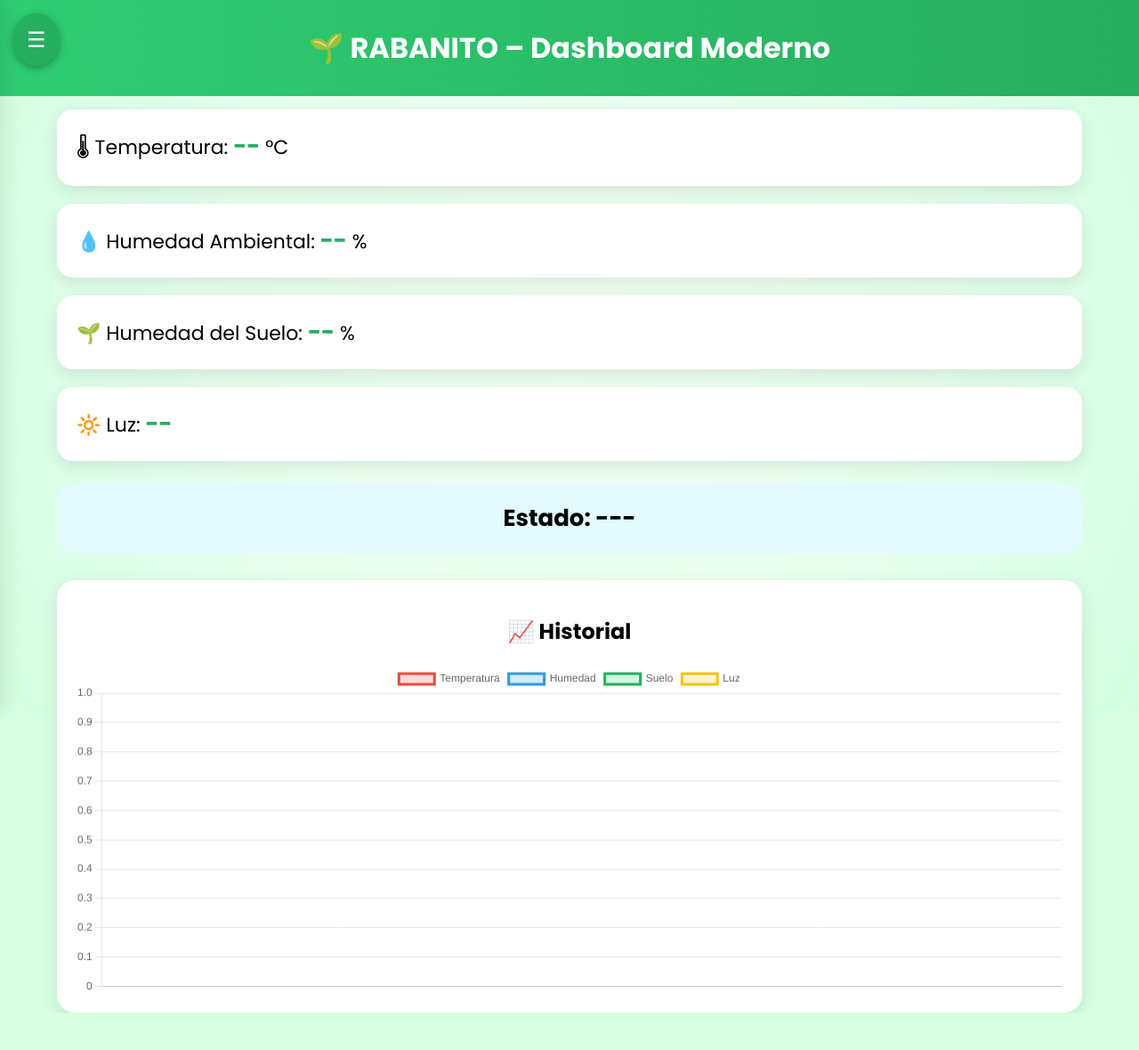
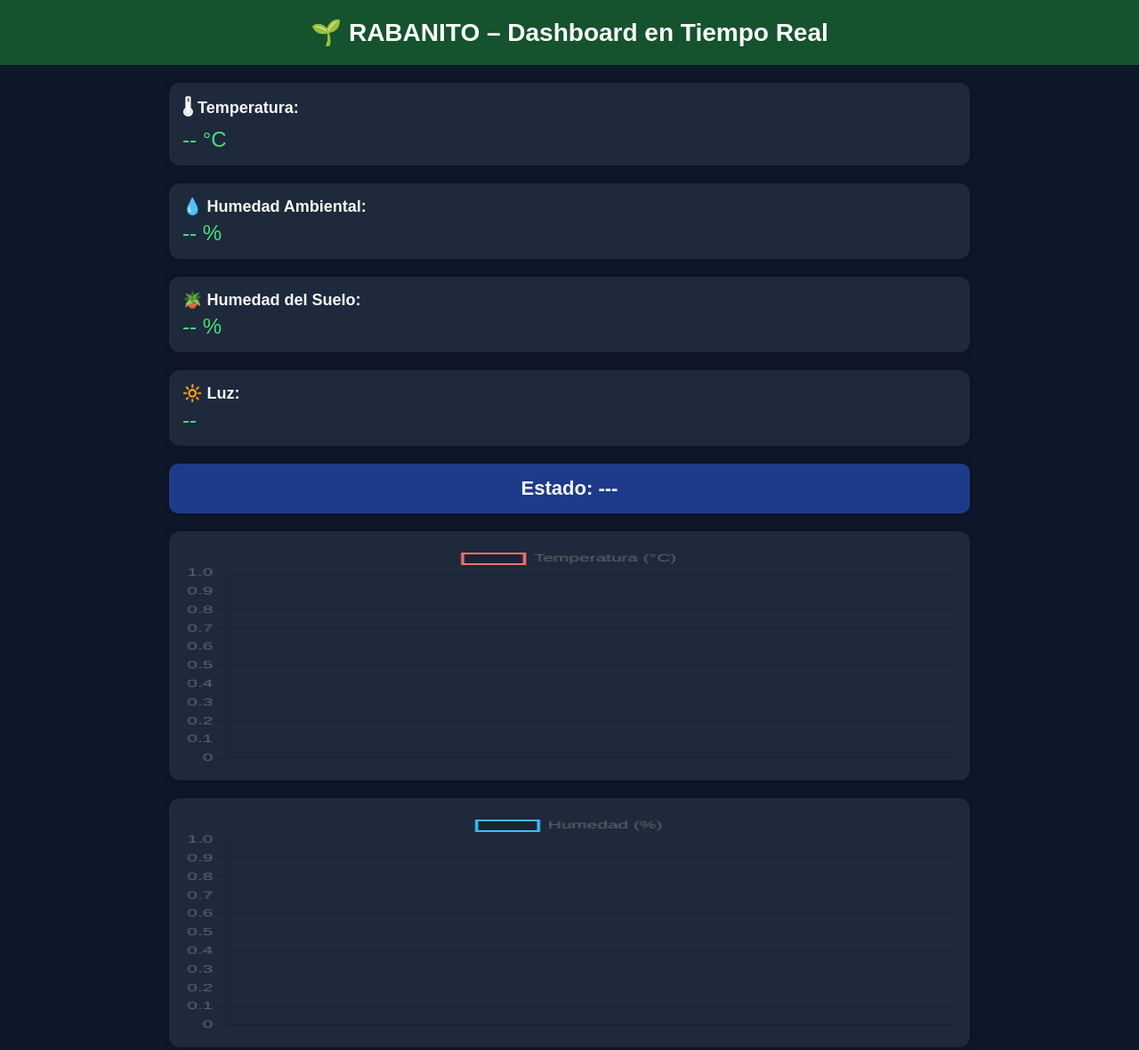
Before and after one commit to christopherjimmateoortega-bit/rabanito-dashboard, a plain HTML site: page index.html in a window 1280 px wide. Shown: the top 1180 px of the page at 89% size. Before the commit the page ends 1138 px from the top, so only its background shows below. Drawn offline with nearby package versions, Linux system fonts and the light colour scheme; no server answers.

Commit message:
Update index.html

```diff
--- a/index.html
+++ b/index.html
@@ -2,297 +2,236 @@
 <html lang="es">
 <head>
 <meta charset="UTF-8">
+<title>RABANITO – Dashboard</title>
 
-<title>🌱 RABANITO – Dashboard Moderno</title>
-
-<link href="https://fonts.googleapis.com/css2?family=Poppins:wght@300;400;600;700&display=swap" rel="stylesheet">
-<script src="https://cdn.jsdelivr.net/npm/chart.js"></script>
-
+<!-- Tema oscuro por defecto -->
 <style>
-body {
-  font-family: 'Poppins', sans-serif;
-  margin: 0; padding: 0;
-  background: #d7ffe0;
-  overflow-x: hidden;
+  :root {
+    --bg: #0f172a;
+    --card: #1e293b;
+    --text: #f8fafc;
+    --accent: #4ade80;
+    --danger: #f87171;
+    --warning: #facc15;
   }
 
-/* Fondo suave animado */
-#fondo {
-  position: fixed;
-  top: 0; left: 0;
-  width: 100%; height: 100%;
-  background: radial-gradient(circle, rgba(255,255,255,0.6), rgba(180,255,200,0.3));
-  animation: brillo 6s infinite alternate;
-  z-index: -1;
-}
-@keyframes brillo {
-  from { filter: brightness(1); }
-  to   { filter: brightness(1.12); }
+  body {
+    background: var(--bg);
+    color: var(--text);
+    font-family: Arial, sans-serif;
+    margin: 0;
+    padding: 0;
   }
 
-/* Menú lateral */
-#menu {
-  position: fixed; top: 0; left: 0;
-  width: 260px; height: 100%;
-  background: rgba(255,255,255,0.97);
-  transform: translateX(-260px);
-  transition: 0.3s;
-  box-shadow: 4px 0px 20px rgba(0,0,0,0.1);
-  backdrop-filter: blur(8px);
-  z-index: 20;
-}
-#menu.open { transform: translateX(0); }
-
-#menu h2 {
-  font-size: 24px;
+  h1 {
+    text-align: center;
     padding: 20px;
-  text-align: center;
-  color: #27ae60;
+    font-size: 28px;
+    background: #14532d;
+    margin: 0;
+    color: white;
   }
 
-.menuBtn {
-  padding: 15px 20px;
-  font-size: 17px;
-  border-bottom: 1px solid #ececec;
-  cursor: pointer;
-  transition: 0.2s;
-}
-.menuBtn:hover {
-  background: #e7ffe9;
+  .container {
+    max-width: 900px;
+    margin: auto;
+    padding: 20px;
   }
 
-/* Botón menú */
-#toggleMenu {
-  position: fixed;
-  top: 15px; left: 15px;
-  background: #27ae60;
-  color: white;
-  font-size: 24px;
-  padding: 12px 15px;
-  border-radius: 50%;
-  cursor: pointer;
-  box-shadow: 0 3px 10px rgba(0,0,0,0.3);
-  z-index: 21;
+  .card {
+    background: var(--card);
+    padding: 15px;
+    margin-bottom: 20px;
+    border-radius: 12px;
+    box-shadow: 0 0 10px #0005;
   }
 
-/* Título */
-header {
-  text-align: center;
-  padding: 30px;
-  font-size: 32px;
-  font-weight: 700;
-  color: white;
-  background: linear-gradient(90deg, #2ecc71, #27ae60);
-  margin-bottom: 15px;
-  animation: fadeDown 1s;
-}
-@keyframes fadeDown{
-  from { opacity:0; transform:translateY(-20px);}
-  to   { opacity:1; transform:translateY(0);}
+  .label {
+    font-size: 18px;
+    font-weight: bold;
   }
 
-/* Contenedor */
-#contenedor {
-  width: 90%;
-  margin: auto;
+  .value {
+    font-size: 24px;
+    color: var(--accent);
+    margin-top: 5px;
   }
 
-/* Tarjetas */
-.card {
-  background: white;
-  padding: 22px;
-  border-radius: 18px;
-  margin-bottom: 20px;
-  font-size: 22px;
-  box-shadow: 0 6px 20px rgba(0,0,0,0.1);
-  transition: 0.25s;
-}
-.card:hover {
-  transform: translateY(-4px);
-  box-shadow: 0 10px 30px rgba(0,0,0,0.15);
+  canvas {
+    width: 100% !important;
+    height: 250px !important;
   }
 
-.valor {
-  font-weight: 700;
-  color: #27ae60;
-  font-size: 26px;
-}
-
-/* Estado */
-#estadoPlanta {
-  background: #e3faff;
-  padding: 20px;
-  border-radius: 20px;
-  text-align:center;
-  font-size: 26px;
-  font-weight: 700;
-  margin-top: 25px;
-}
-
-/* Gráfica */
-.graficaBox {
-  background: white;
-  padding: 20px;
-  border-radius: 20px;
-  margin-top: 30px;
-  box-shadow: 0 5px 20px rgba(0,0,0,0.1);
+  #estado {
+    font-size: 22px;
+    font-weight: bold;
+    text-align: center;
+    padding: 15px;
+    background: #1e3a8a;
+    border-radius: 10px;
   }
 </style>
+
+<!-- Chart.js (CDN confiable) -->
+<script src="https://cdn.jsdelivr.net/npm/chart.js"></script>
 </head>
 
 <body>
 
-<div id="fondo"></div>
+<h1>🌱 RABANITO – Dashboard en Tiempo Real</h1>
 
-<div id="toggleMenu">☰</div>
+<div class="container">
 
-<div id="menu">
-  <h2>🌿 Menú</h2>
-
-  <div class="menuBtn" onclick="modoClaro()">🌞 Tema Claro</div>
-  <div class="menuBtn" onclick="modoOscuro()">🌙 Tema Oscuro</div>
-
-  <div class="menuBtn" onclick="simular('seca')">💧 Simular: Falta agua</div>
-  <div class="menuBtn" onclick="simular('inundada')">⚠️ Simular: Demasiada agua</div>
-  <div class="menuBtn" onclick="simular('luz')">☀️ Simular: Mucha luz</div>
-  <div class="menuBtn" onclick="simular('poca_luz')">🌑 Simular: Poca luz</div>
-  <div class="menuBtn" onclick="simular('normal')">🌱 Simular: Normal</div>
+  <!-- Datos actuales -->
+  <div class="card">
+    <div class="label">🌡 Temperatura:</div>
+    <div class="value" id="temp">-- °C</div>
   </div>
 
-<header>🌱 RABANITO – Dashboard Moderno</header>
+  <div class="card">
+    <div class="label">💧 Humedad Ambiental:</div>
+    <div class="value" id="hum">-- %</div>
+  </div>
 
-<div id="contenedor">
+  <div class="card">
+    <div class="label">🪴 Humedad del Suelo:</div>
+    <div class="value" id="suelo">-- %</div>
+  </div>
 
-  <div class="card">🌡 Temperatura: <span class="valor" id="temp">--</span> °C</div>
-  <div class="card">💧 Humedad Ambiental: <span class="valor" id="hum">--</span> %</div>
-  <div class="card">🌱 Humedad del Suelo: <span class="valor" id="suelo">--</span> %</div>
-  <div class="card">🔆 Luz: <span class="valor" id="luz">--</span></div>
+  <div class="card">
+    <div class="label">🔆 Luz:</div>
+    <div class="value" id="luz">--</div>
+  </div>
 
-  <div id="estadoPlanta">Estado: ---</div>
+  <div id="estado" class="card">Estado: ---</div>
 
-  <div class="graficaBox">
-    <h2 style="text-align:center;">📈 Historial</h2>
-    <canvas id="graficoPlanta" height="100"></canvas>
-  </div>
+  <!-- Gráficas -->
+  <div class="card"><canvas id="chartTemp"></canvas></div>
+  <div class="card"><canvas id="chartHum"></canvas></div>
+  <div class="card"><canvas id="chartSuelo"></canvas></div>
+  <div class="card"><canvas id="chartLuz"></canvas></div>
 
 </div>
 
 <script>
-/* ===================================================
-   CONFIGURACIÓN – IP REAL DEL ESP32
-   =================================================== */
-const ESP32_URL = "http://192.168.100.50/datos";
+// ==========================
+// CONFIGURACIÓN FIREBASE
+// ==========================
+const FIREBASE_URL = "https://rabanitomonitoreo-default-rtdb.firebaseio.com/ultimoRegistro.json";
 
-/* ===================================================
-   GRÁFICO
-   =================================================== */
-const ctx = document.getElementById("graficoPlanta").getContext("2d");
+// ==========================
+// HISTÓRICO LOCAL (20 máx)
+// ==========================
+let historial = {
+  tiempo: [],
+  temp: [],
+  hum: [],
+  suelo: [],
+  luz: []
+};
 
-let chart = new Chart(ctx, {
+// ==========================
+// CREAR GRÁFICAS
+// ==========================
+function crearGrafica(ctx, label, color) {
+  return new Chart(ctx, {
     type: "line",
     data: {
       labels: [],
-    datasets: [
-      { label:"Temperatura", borderColor:"#e74c3c", backgroundColor:"rgba(231,76,60,0.2)", data:[] },
-      { label:"Humedad", borderColor:"#3498db", backgroundColor:"rgba(52,152,219,0.2)", data:[] },
-      { label:"Suelo", borderColor:"#27ae60", backgroundColor:"rgba(46,204,113,0.2)", data:[] },
-      { label:"Luz", borderColor:"#f1c40f", backgroundColor:"rgba(241,196,15,0.2)", data:[] }
-    ]
+      datasets: [{
+        label: label,
+        data: [],
+        borderColor: color,
+        borderWidth: 2,
+        fill: false,
+        tension: 0.2
+      }]
     },
-  options: { scales: { y: { beginAtZero: true } } }
+    options: {
+      responsive: true,
+      scales: { y: { beginAtZero: false } }
+    }
   });
-
-function actualizarGrafico(data) {
-  let h = new Date().toLocaleTimeString();
-  chart.data.labels.push(h);
-
-  chart.data.datasets[0].data.push(data.temperatura);
-  chart.data.datasets[1].data.push(data.humedad);
-  chart.data.datasets[2].data.push(data.humedad_suelo);
-  chart.data.datasets[3].data.push(data.luz);
-
-  if(chart.data.labels.length > 20){
-    chart.data.labels.shift();
-    chart.data.datasets.forEach(d => d.data.shift());
 }
 
-  chart.update();
+const chartTemp = crearGrafica(document.getElementById("chartTemp"), "Temperatura (°C)", "#f87171");
+const chartHum  = crearGrafica(document.getElementById("chartHum"),  "Humedad (%)", "#38bdf8");
+const chartSuelo= crearGrafica(document.getElementById("chartSuelo"),"Humedad Suelo (%)", "#4ade80");
+const chartLuz  = crearGrafica(document.getElementById("chartLuz"),  "Luz", "#facc15");
+
+// ==========================
+// ACTUALIZAR ESTADO
+// ==========================
+function evaluarEstado(data) {
+  let estado = "Normal";
+
+  if (data.humedadSuelo_PCT > 90) estado = "⚠ Demasiada agua";
+  if (data.humedadSuelo_PCT < 30) estado = "💧 Falta de agua";
+  if (data.luz_PCT < 20) estado = "🌑 Poca luz";
+  if (data.luz_PCT > 90) estado = "🔆 Mucha luz";
+
+  document.getElementById("estado").innerText = "Estado: " + estado;
 }
 
-/* ===================================================
-   ESTADO AUTOMÁTICO
-   =================================================== */
-function evaluarEstado(d){
-  let estado = "";
+// ==========================
+// ACTUALIZAR DASHBOARD
+// ==========================
+async function actualizarDatos() {
+  try {
+    const res = await fetch(FIREBASE_URL);
+    const data = await res.json();
 
-  if (d.humedad_suelo < 30) estado = "💧 Falta agua";
-  else if (d.humedad_suelo > 90) estado = "⚠️ Demasiada agua";
-  else if (d.luz < 20) estado = "🌑 Muy poca luz";
-  else if (d.luz > 900) estado = "☀️ Mucha luz";
-  else estado = "🌱 Saludable";
+    if (!data) return;
 
-  document.getElementById("estadoPlanta").innerText = "Estado: " + estado;
+    // Actualiza valores visibles
+    document.getElementById("temp").innerText = data.temperatura_C + " °C";
+    document.getElementById("hum").innerText  = data.humedad_PCT + " %";
+    document.getElementById("suelo").innerText= data.humedadSuelo_PCT + " %";
+    document.getElementById("luz").innerText  = data.luz_PCT;
+
+    evaluarEstado(data);
+
+    // Actualizar histórico local
+    historial.tiempo.push(data.fechaHora);
+    historial.temp.push(data.temperatura_C);
+    historial.hum.push(data.humedad_PCT);
+    historial.suelo.push(data.humedadSuelo_PCT);
+    historial.luz.push(data.luz_PCT);
+
+    if (historial.tiempo.length > 20) {
+      historial.tiempo.shift();
+      historial.temp.shift();
+      historial.hum.shift();
+      historial.suelo.shift();
+      historial.luz.shift();
     }
 
-/* ===================================================
-   LECTURA DEL ESP32
-   =================================================== */
-async function actualizarDatos(){
-  try{
-    const res = await fetch(ESP32_URL);
-    const data = await res.json();
+    // Actualizar gráficas
+    chartTemp.data.labels = historial.tiempo;
+    chartTemp.data.datasets[0].data = historial.temp;
+    chartTemp.update();
 
-    document.getElementById("temp").innerText  = data.temperatura;
-    document.getElementById("hum").innerText   = data.humedad;
-    document.getElementById("suelo").innerText = data.humedad_suelo;
-    document.getElementById("luz").innerText   = data.luz;
+    chartHum.data.labels = historial.tiempo;
+    chartHum.data.datasets[0].data = historial.hum;
+    chartHum.update();
 
-    evaluarEstado(data);
-    actualizarGrafico(data);
+    chartSuelo.data.labels = historial.tiempo;
+    chartSuelo.data.datasets[0].data = historial.suelo;
+    chartSuelo.update();
 
-  } catch(e){ console.log(e); }
+    chartLuz.data.labels = historial.tiempo;
+    chartLuz.data.datasets[0].data = historial.luz;
+    chartLuz.update();
+
+  } catch (e) {
+    console.log("Error obteniendo datos:", e);
+  }
 }
 
-/* ===================================================
-   SIMULADOR
-   =================================================== */
-function simular(tipo){
-  let texto="";
+// Ejecutar cada 10 segundos
+actualizarDatos();
+setInterval(actualizarDatos, 10000);
+</script>
 
-  if(tipo==="seca") texto="💧 Falta agua";
-  if(tipo==="inundada") texto="⚠️ Demasiada agua";
-  if(tipo==="luz") texto="☀️ Mucha luz";
-  if(tipo==="poca_luz") texto="🌑 Muy poca luz";
-  if(tipo==="normal") texto="🌱 Saludable";
-
-  document.getElementById("estadoPlanta").innerText = "Estado: "+texto;
-}
-
-/* ===================================================
-   TEMAS
-   =================================================== */
-function modoOscuro(){
-  document.body.style.background="#0e1f16";
-  document.querySelector("header").style.background="linear-gradient(90deg,#1b4332,#081c15)";
-}
-function modoClaro(){
-  document.body.style.background="#d7ffe0";
-  document.querySelector("header").style.background="linear-gradient(90deg,#2ecc71,#27ae60)";
-}
-
-/* ===================================================
-   MENÚ
-   =================================================== */
-document.getElementById("toggleMenu").onclick = () => {
-  document.getElementById("menu").classList.toggle("open");
-};
-
-/* ===================================================
-   LOOP AUTOMÁTICO
-   =================================================== */
-setInterval(actualizarDatos, 3000);
-actualizarDatos();
-
-</script>
 </body>
 </html>
```
Lines whose indentation alone changed are shown as unchanged.
